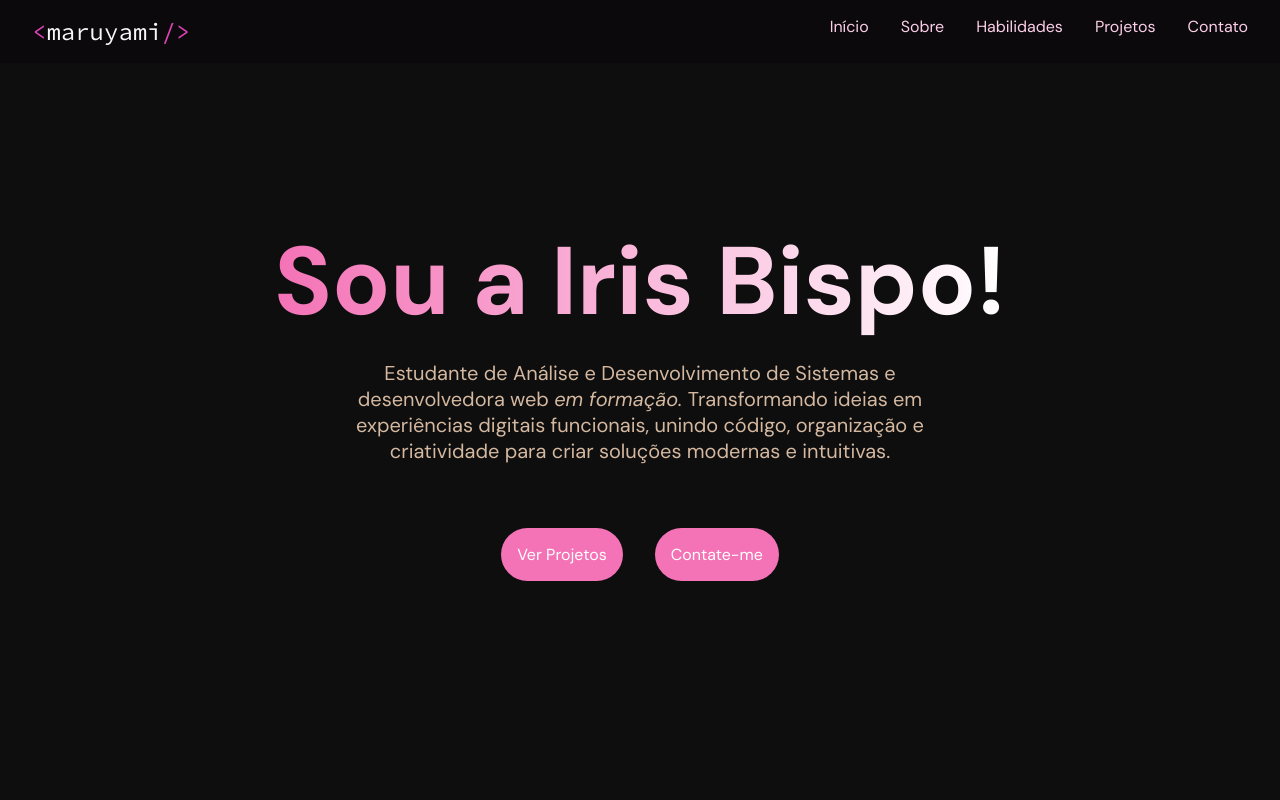
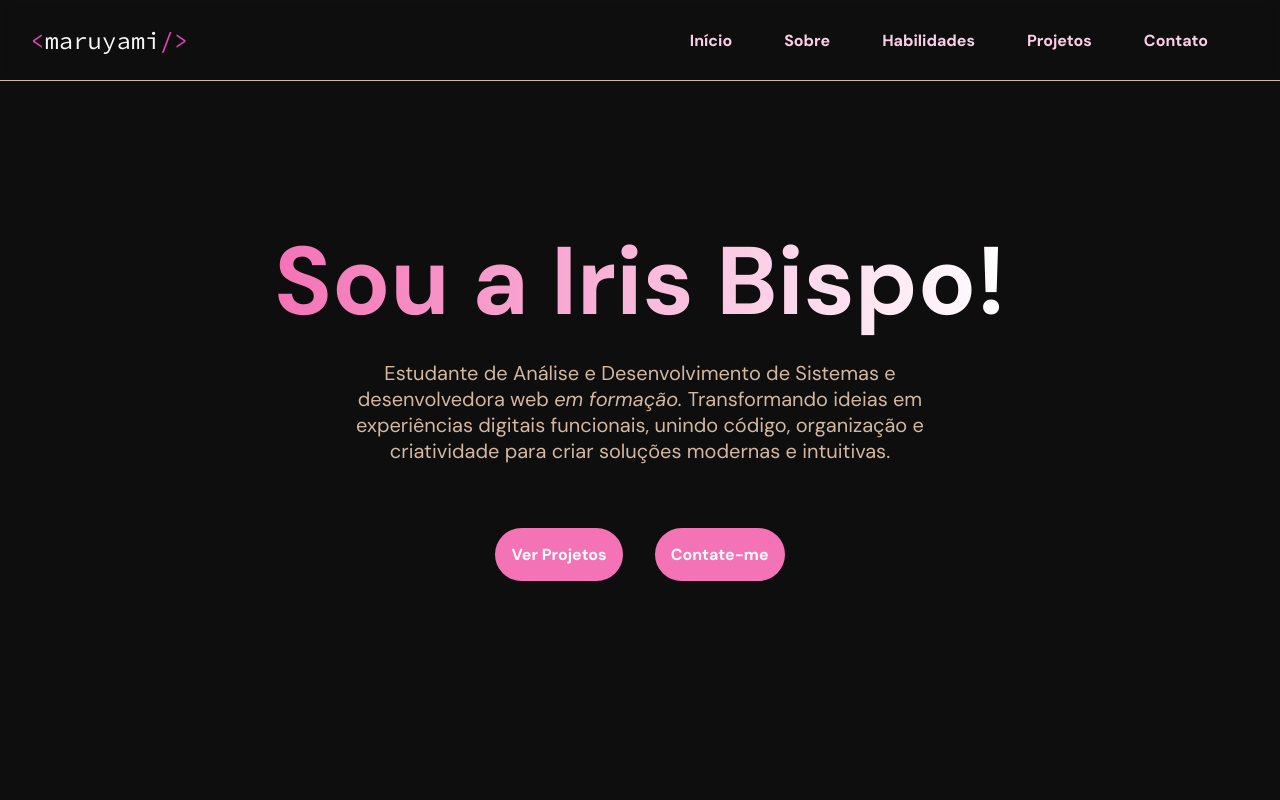
Before and after one commit to Irisabispo/portfolio-iris, a website: page index.html in a window 1280 px wide. Shown: the top 800 px of the page. Drawn offline with Linux system fonts and the light colour scheme.

Commit message:
style: adiiona efeito blur e destaca links da navbar

```diff
--- a/index.html
+++ b/index.html
@@ -18,8 +18,8 @@
 <body>
     <!--navbar-->
     <header>
+        <span class="logo">&lt;<span class="logo-nome">maruyami</span>/&gt;</span>
         <nav class="navbar">
-            <span class="logo">&lt;<span class="logo-nome">maruyami</span>/&gt;</span>
             <ul>
                 <li><a href="#hero">Início</a></li>
                 <li><a href="#sobre">Sobre</a></li>
--- a/scss/_header.scss
+++ b/scss/_header.scss
@@ -1,29 +1,47 @@
-@use 'variables' as *;
+@use "variables" as *;
 
-.navbar {
+header {
+    height: 50px;
+    width: 100%;
+    position: fixed;
+    padding: 40px 30px;
     display: flex;
     justify-content: space-between;
-    width: 100%;
-    padding: 1rem 2rem;
-    background-color: rgb(11, 9, 11);
-    position: fixed;
+    align-items: center;
+    background: transparent;
+    backdrop-filter: blur(5px);
+    border-bottom: 1px solid;
+
     .logo {
         color: rgb(222, 68, 184);
         font-size: 1.5rem;
         font-family: $fonte-codigo;
     }
+
     .logo-nome {
         color: rgb(249, 248, 248);
     }
+
     a {
         color: $cor-titulo;
+        padding: 10px;
+
         &:hover {
         background-color: rgb(211, 90, 157);
         border-radius: 55px;
         }
     }
+    .navbar {
+    display: flex;
+    width: auto;
+    padding: 1rem 2rem;
+    background-color: rgba(11, 9, 11, 0);
+    font-weight: bold;
+
+
     ul {
         display: flex;
         gap: 2rem;
         }
     }
+}
--- a/scss/_hero.scss
+++ b/scss/_hero.scss
@@ -34,6 +34,7 @@
             padding: 1rem;
             color: white;
             transition: all 0.3s ease;
+            font-weight: bold;
             &:hover {
                 background-color: rgb(165, 37, 116);
             }
```
Also changed, not shown: css/styles.css, 1 other file. Lines whose indentation alone changed are shown as unchanged.
